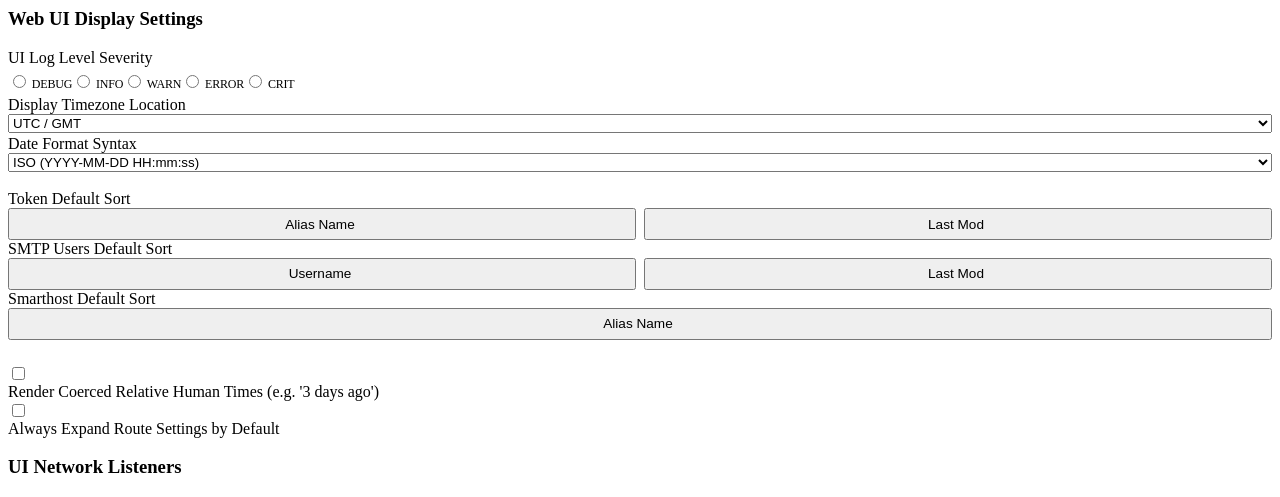
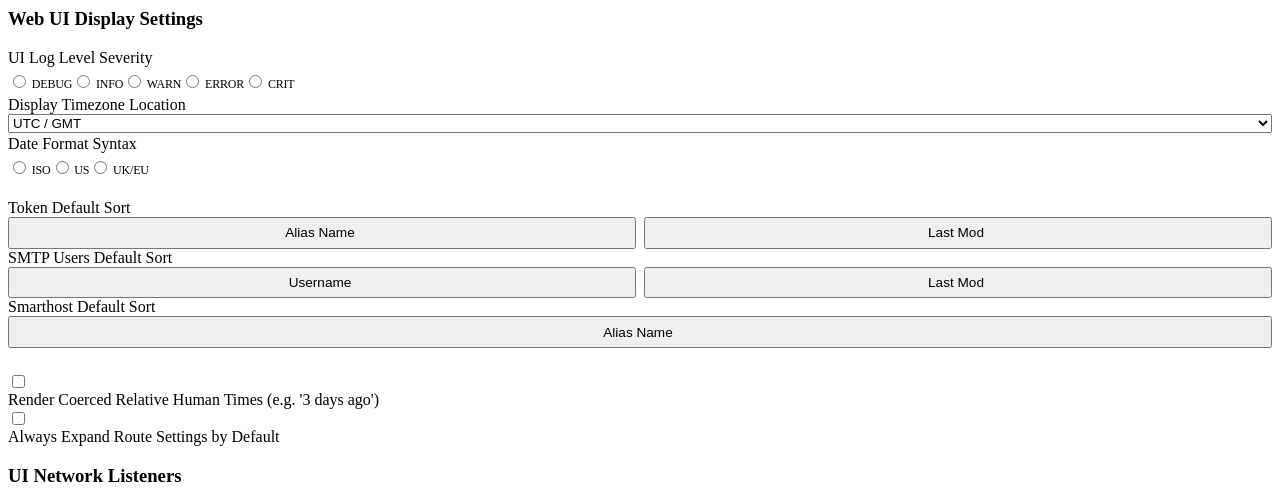
Before and after one commit to veduco/pySMTP-pushover, a FastAPI app: template frontend/templates/tab_ui.html in a window 1280 px wide. Shown: the top 497 px of the page. Run offline with FastAPI, Linux system fonts and the light colour scheme; the template is opened without the code that fills it, so the values that code supplies are empty.

Commit message:
Update date format picker

```diff
--- a/frontend/templates/tab_ui.html
+++ b/frontend/templates/tab_ui.html
@@ -21,17 +21,23 @@
                     <label class="segment-label compact" :style="ui_loglevel === 'CRITICAL' ? 'color: white; text-shadow: 0 1px 2px rgba(0,0,0,0.4);' : 'color: var(--text-color); opacity: 0.7;'"><input type="radio" x-model="ui_loglevel" value="CRITICAL"> CRIT</label>
                 </div>
             </div>
+
             <div class="flex-col" style="flex: 1; min-width: 200px; padding-bottom: 2px;">
                 <label>Display Timezone Location</label>
                 <select style="width: 100%;" name="timezone" x-model="ui_tz">
                     <option value="UTC">UTC / GMT</option><option value="America/New_York">Eastern Time</option><option value="America/Chicago">Central Time</option><option value="America/Denver">Mountain Time</option><option value="America/Los_Angeles">Pacific Time</option><option value="Europe/London">London (GMT/BST)</option>
                 </select>
             </div>
-            <div class="flex-col" style="flex: 1; min-width: 200px; padding-bottom: 2px;">
-                <label>Date Format Syntax</label>
-                <select style="width: 100%;" name="date_format" x-model="ui_fmt">
-                    <option value="YYYY-MM-DD HH:mm:ss">ISO (YYYY-MM-DD HH:mm:ss)</option><option value="MM/DD/YYYY hh:mm:ss A">US (MM/DD/YYYY hh:mm:ss A)</option><option value="DD/MM/YYYY HH:mm:ss">UK/EU (DD/MM/YYYY HH:mm:ss)</option>
-                </select>
+
+            <div class="flex-col" style="flex: 1; min-width: 200px;">
+                <label style="margin-bottom: 0.25rem;">Date Format Syntax</label>
+                <input type="hidden" name="date_format" x-model="ui_fmt">
+                <div class="segment-track" style="width: 100%; display: flex;">
+                    <div class="segment-thumb" :style="'width: calc(33.333% - 2px); transform: translateX(' + (Math.max(0, ['YYYY-MM-DD HH:mm:ss','MM/DD/YYYY hh:mm:ss A','DD/MM/YYYY HH:mm:ss'].indexOf(ui_fmt)) * 100) + '%);'"></div>
+                    <label class="segment-label compact" :style="ui_fmt === 'YYYY-MM-DD HH:mm:ss' ? 'color: white;' : 'color: var(--text-color); opacity: 0.7;'"><input type="radio" x-model="ui_fmt" value="YYYY-MM-DD HH:mm:ss"> ISO</label>
+                    <label class="segment-label compact" :style="ui_fmt === 'MM/DD/YYYY hh:mm:ss A' ? 'color: white;' : 'color: var(--text-color); opacity: 0.7;'"><input type="radio" x-model="ui_fmt" value="MM/DD/YYYY hh:mm:ss A"> US</label>
+                    <label class="segment-label compact" :style="ui_fmt === 'DD/MM/YYYY HH:mm:ss' ? 'color: white;' : 'color: var(--text-color); opacity: 0.7;'"><input type="radio" x-model="ui_fmt" value="DD/MM/YYYY HH:mm:ss"> UK/EU</label>
+                </div>
             </div>
         </div>
 
```
